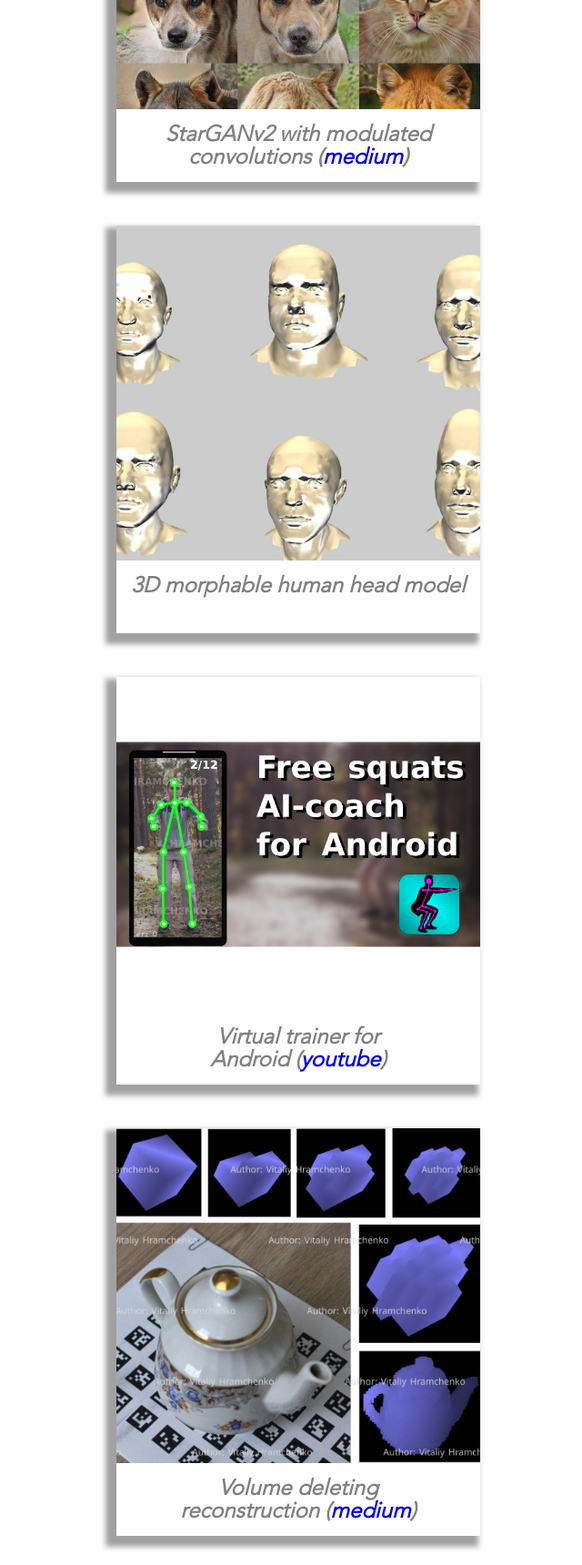
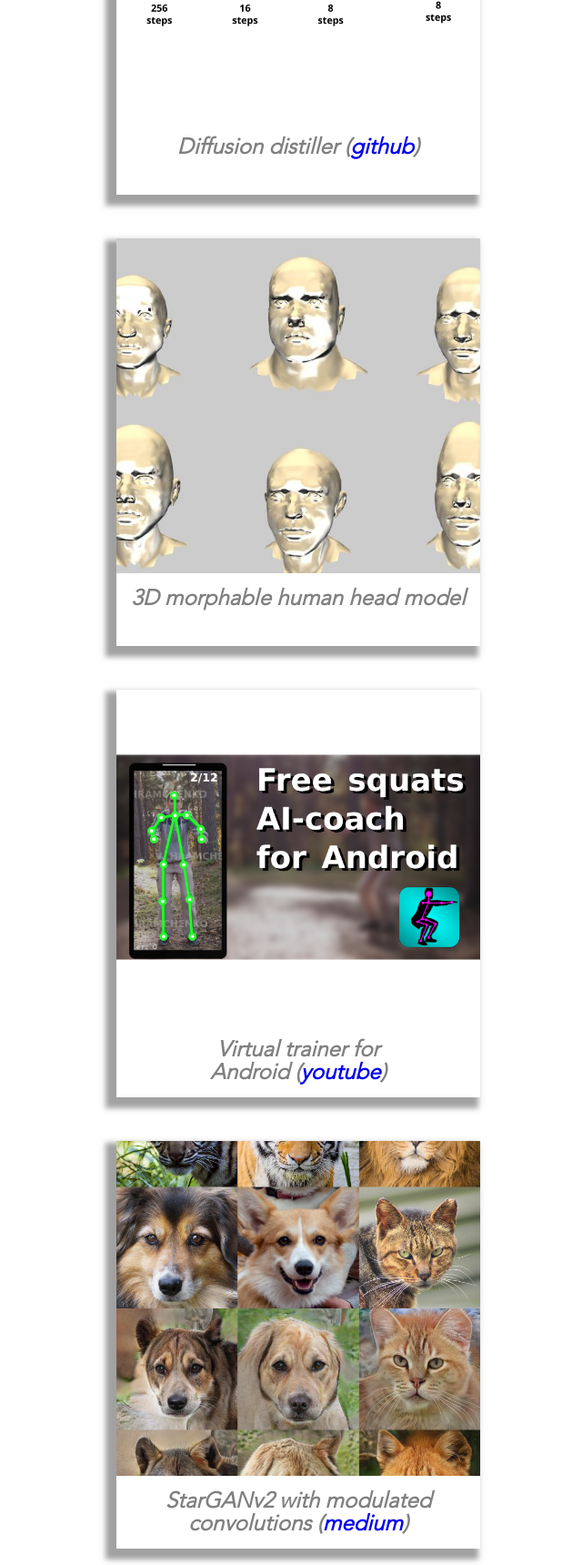
Before and after one commit to Hramchenko/hramchenko.github.io, a plain HTML site: page index.html in a window 1280 px wide. Shown: the part 1080-2800 px from the top of the page at 91% size, without its empty margins (312-952 px from the left). Drawn offline with Linux system fonts and the light colour scheme.

Commit message:
Updated.

```diff
--- a/index.html
+++ b/index.html
@@ -71,6 +71,7 @@
             <p>
                 Projects I've done at different times:
                 <ul>
+                    <li>(2022) PyTorch Implementation of "Progressive Distillation for Fast Sampling of Diffusion Models(v-diffusion)". <a href="https://github.com/Hramchenko/diffusion_distiller">github</a></li>
                     <li>(2020–2021) Virtual trainer computer vision app for Android: counts the number of repetitions of the exercise, with my own neural nets. Work in realtime (~8 fps). Used technologies: pytorch, opencv, c++, android sdk/ndk. <a href="https://youtu.be/rNtYWqRP77M">youtube</a></li>
                     <li>(2020) Modified version of StarGANv2 with increased resolution 512x512. <a href="https://v-hramchenko.medium.com/modifying-stargan-v2-using-modulated-convolutions-13dc5796cd6e">medium</a></li>
                     <li>(2011) Experimental sensetive data protection system against attacks through vulnerabilities in users software for Linux workstations <a href="https://github.com/Hramchenko/userdatadefence">github</a> (C++/Qt)</li>
@@ -94,8 +95,8 @@
         <div class="projects_grid">
             <div class="projects_column">
                 <div class="project">
-                    <div class="project_logo"><img src="images/stargan.jpg" /> </div>
-                    <h2 class="project_brief">StarGANv2 with modulated convolutions&nbsp;(<a href="https://v-hramchenko.medium.com/modifying-stargan-v2-using-modulated-convolutions-13dc5796cd6e">medium</a>)</h2>
+                    <div class="project_logo"><img src="images/diffusion_distiller.jpg" /> </div>
+                    <h2 class="project_brief">Diffusion distiller&nbsp;(<a href="https://github.com/Hramchenko/diffusion_distiller">github</a>)</h2>
                 </div>
             </div>
 
@@ -110,6 +111,13 @@
                 <div class="project">
                     <div class="project_logo"><img src="images/camsquat.png" /> </div>
                     <h2 class="project_brief">Virtual trainer for Android&nbsp;(<a href="https://youtu.be/rNtYWqRP77M">youtube</a>)</h2>
+                </div>
+            </div>
+
+            <div class="projects_column">
+                <div class="project">
+                    <div class="project_logo"><img src="images/stargan.jpg" /> </div>
+                    <h2 class="project_brief">StarGANv2 with modulated convolutions&nbsp;(<a href="https://v-hramchenko.medium.com/modifying-stargan-v2-using-modulated-convolutions-13dc5796cd6e">medium</a>)</h2>
                 </div>
             </div>
 
```
Also changed, not shown: images/diffusion_distiller.jpg (added).
